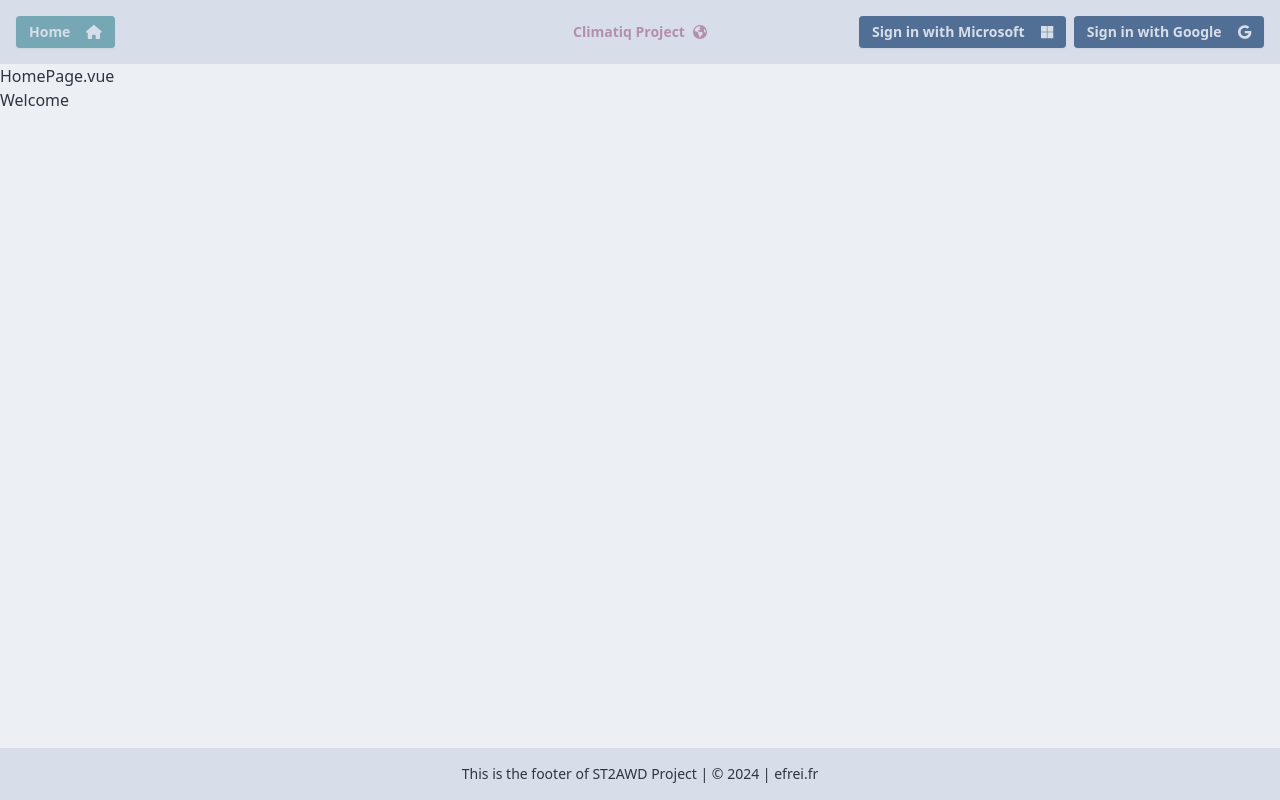
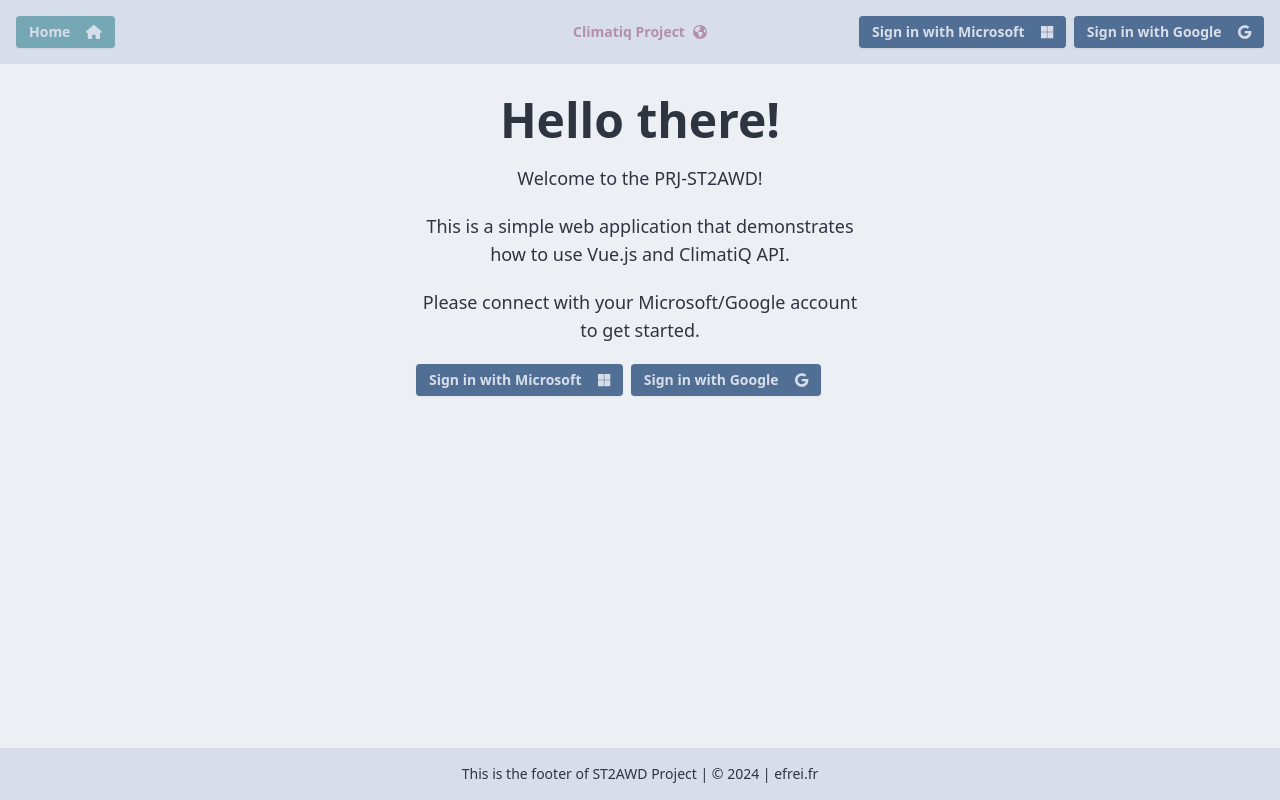
Before and after one commit to LucasKoc/PRJ-ST2AWD, a Vue app in the folder vue-oath-microsoft-graph/: page / in a window 1280 px wide. Built offline with nearby package versions, Linux system fonts and the light colour scheme; no server answers; what vue3-google-login would draw is missing.

Commit message:
Update HomePage.vue

```diff
--- a/vue-oath-microsoft-graph/src/pages/HomePage.vue
+++ b/vue-oath-microsoft-graph/src/pages/HomePage.vue
@@ -1,12 +1,11 @@
 <script lang="ts">
-import { defineComponent, computed} from "vue";
+import { defineComponent, computed } from "vue";
 import { useStore } from "vuex";
+import SignInButton from "@/components/SignInButton.vue";
 
 export default defineComponent({
   name: "HomePage",
-  components: {
-  },
-
+  components: {SignInButton},
   setup() {
     const store = useStore();
     const user = computed(() => store.state.user);
@@ -18,10 +17,30 @@ export default defineComponent({
 });
 </script>
 
+
 <template>
-  <div>
-    <h1>HomePage.vue</h1>
-    <p>Welcome {{ user }}</p>
+  <!-- Set content at the middle of the page -->
+  <div class="m-8 flex items-center justify-center h-full">
+    <div class="relative z-10 text-center">
+      <div class="max-w-md">
+        <h1 class="mb-5 text-5xl font-bold">Hello {{ user ? user.username : 'there' }}!</h1>
+        <p class="mb-5 text-lg">
+          Welcome to the PRJ-ST2AWD!
+        </p>
+        <p class="mb-5 text-lg">
+          This is a simple web application that demonstrates how to use Vue.js and ClimatiQ API.
+        </p>
+        <p v-if="!user" class="mb-5 text-lg">
+          Please connect with your Microsoft/Google account to get started.
+        </p>
+        <p v-else class="mb-5 text-lg">
+          You are now connected with your Microsoft/Google account. You can access to functionalities in the navigation bar.
+        </p>
+      </div>
+      <div v-if="!user">
+        <SignInButton color="primary" icon="user">Sign in</SignInButton>
+      </div>
+    </div>
   </div>
 </template>
 
```
